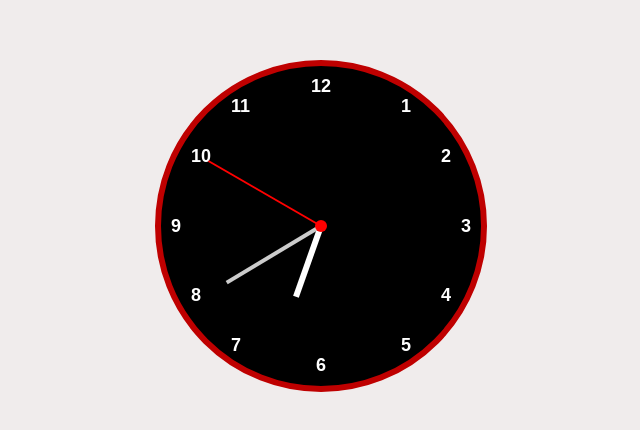
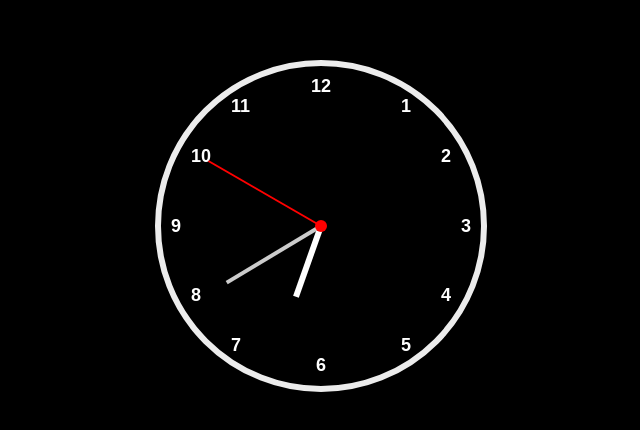
Before and after one commit to RIYASAT-ALLI/Analog-Clock, a plain HTML site: page index.html in a window 1280 px wide. Shown: the part 174-604 px from the top of the page, without its empty margins (319-959 px from the left). Drawn offline with Linux system fonts and the light colour scheme.

Commit message:
theme chang

```diff
--- a/style.css
+++ b/style.css
@@ -5,7 +5,7 @@ body {
   display: flex;
   justify-content: center;
   align-items: center;
-  background: rgb(240, 236, 236);
+  background: rgb(0, 0, 0);
   font-family: Arial, sans-serif;
 }
 
@@ -15,7 +15,7 @@ body {
   height: 320px;
   border-radius: 50%;
   background: #000;
-  border: 6px solid #bf0000;
+  border: 6px solid #ececec;
   position: relative;
 }
 
```
